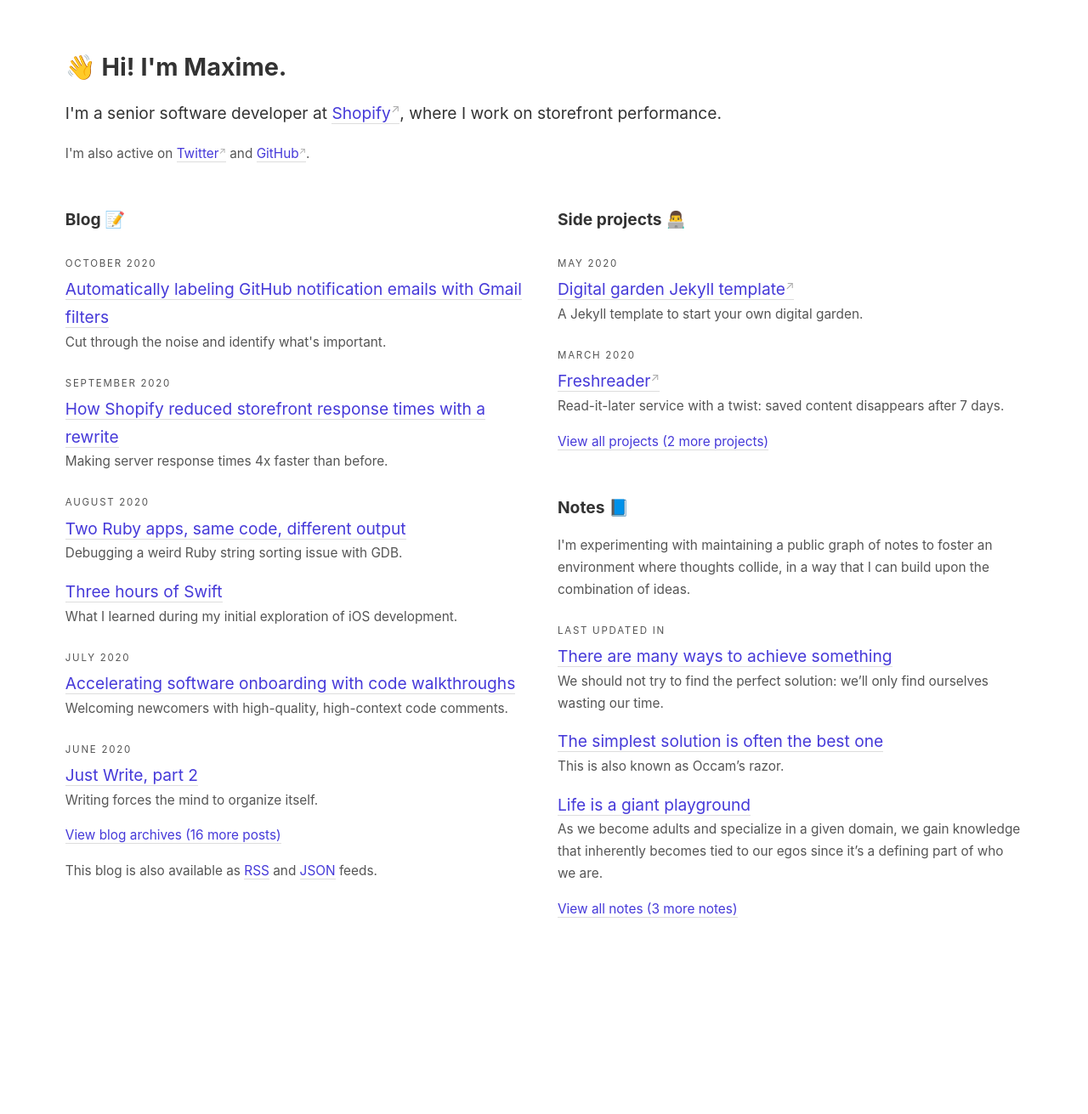
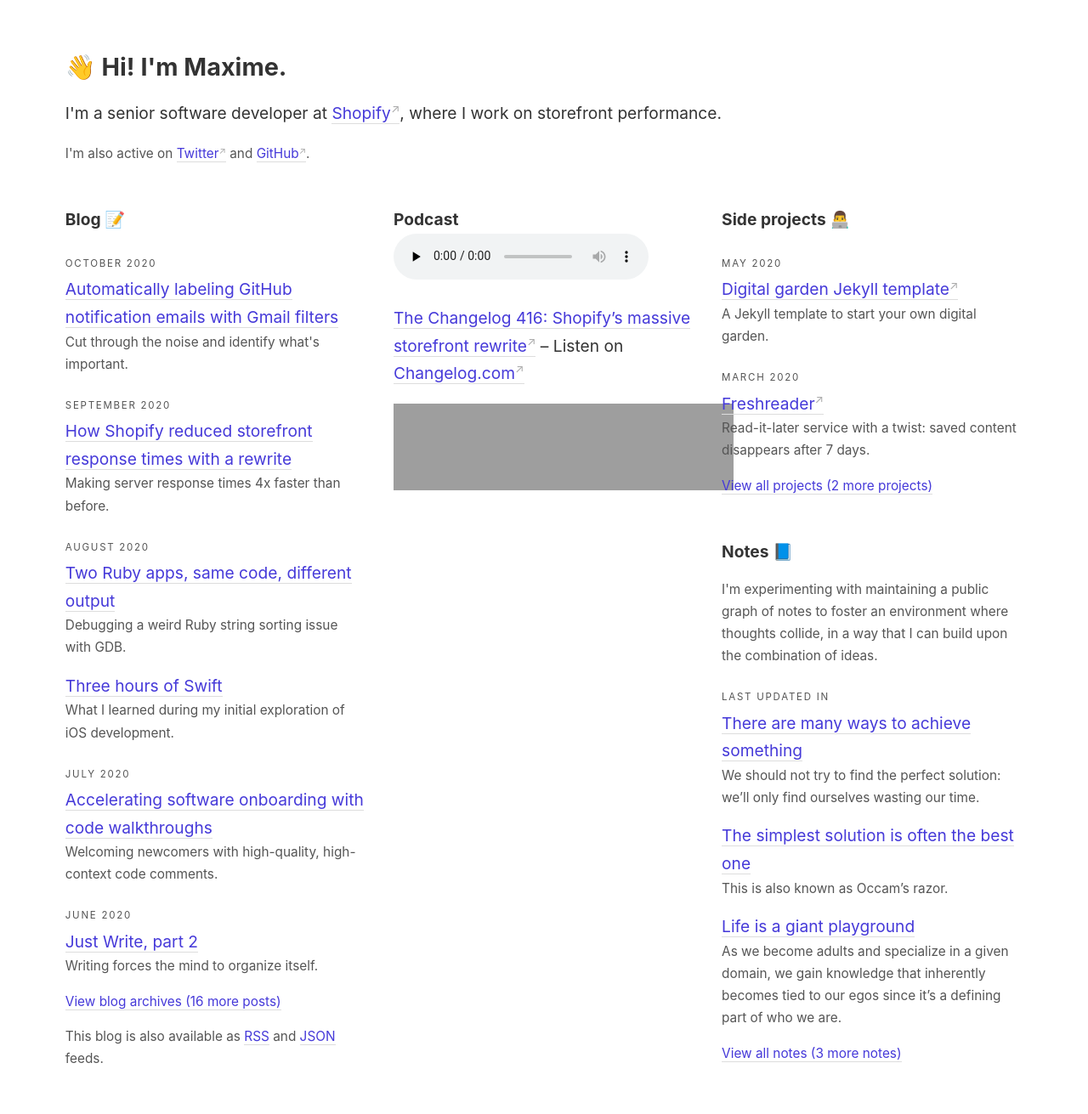
Before and after one commit to maximevaillancourt/maximevaillancourt.github.io, a Jekyll site: the page built from _pages/index.md, in a window 1280 px wide. Shown: the whole page at 85% size. Built offline with Jekyll 4.4.1, drawn with Linux system fonts in a browser that asks for light colours; a script that is not in the unit is left out; before the commit the page ends 1134 px from its top, so only the background shows below that; grey boxes are pictures that could not be loaded.

Commit message:
Add podcasts

```diff
--- a/_pages/index.md
+++ b/_pages/index.md
@@ -43,6 +43,17 @@ permalink: /
         <p>
           This blog is also available as <a class="internal-link" target="_blank" href="/rss.xml">RSS</a> and <a class="internal-link" target="_blank" href="/feed.json">JSON</a> feeds.
         </p>
+      </div>
+    </div>
+
+    <div class="grid-element">
+      <b>Podcast</b>
+      <div>
+        <audio data-theme="night" data-src="https://changelog.com/podcast/416/embed" src="https://cdn.changelog.com/uploads/podcast/416/the-changelog-416.mp3" preload="none" class="changelog-episode" controls></audio><p><a href="https://changelog.com/podcast/416">The Changelog 416: Shopify’s massive storefront rewrite</a> – Listen on <a href="https://changelog.com/">Changelog.com</a></p><script async src="//cdn.changelog.com/embed.js"></script>
+      </div>
+
+      <div>
+        <iframe src="https://anchor.fm/randomly-typed/embed/episodes/27---Dial-up-Modems-ebnvoq/a-a1o3hti" height="102px" width="400px" frameborder="0" scrolling="no"></iframe>
       </div>
     </div>
 
```
